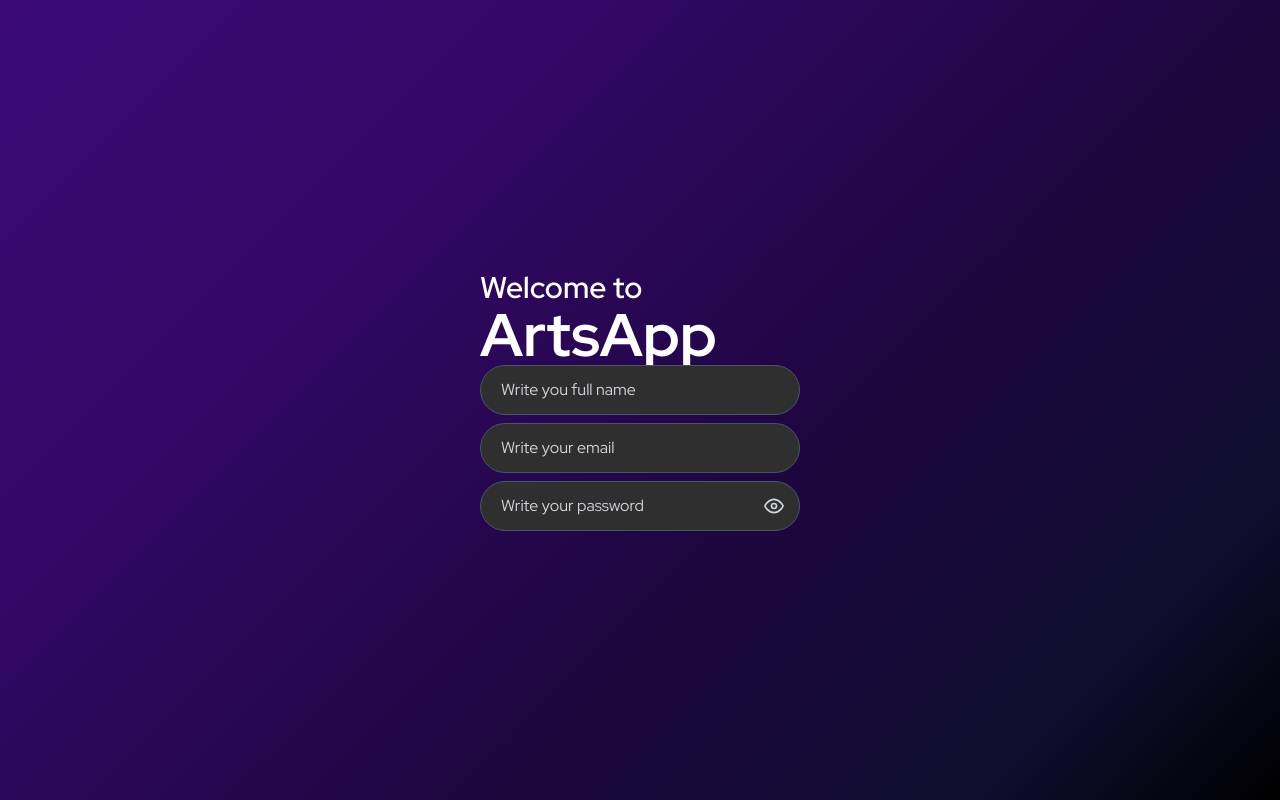
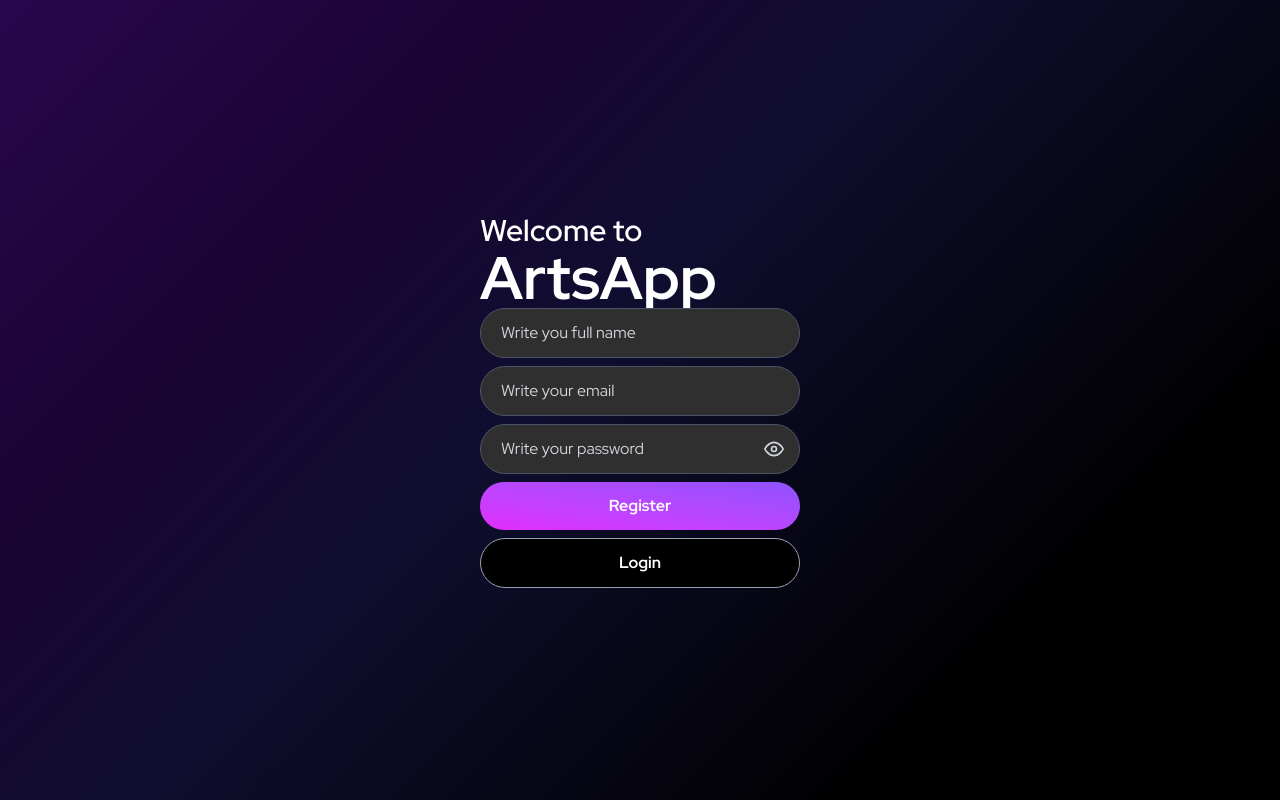
Before and after one commit to Iryna9992004/artsapp, a Next.js app in the folder frontend/: page / in a window 1280 px wide. Built offline with nearby package versions, Linux system fonts and the light colour scheme.

Commit message:
feat: create reusable button component

```diff
--- a/frontend/src/app/layout.tsx
+++ b/frontend/src/app/layout.tsx
@@ -13,7 +13,7 @@ export default function RootLayout({
 }>) {
   const linearGradient = {
     background:
-      "linear-gradient(135deg, #3b0a77 0%, #330865 30%, #1e0640 60%, #0f0e2f 85%, #000000 100%)",
+      "linear-gradient(135deg, #2a064e 0%, #1a0433 25%, #0f0e2f 45%, #000000 80%, #000000 100%)",
   };
 
   return (
--- a/frontend/src/components/features/register-form/RegisterForm.tsx
+++ b/frontend/src/components/features/register-form/RegisterForm.tsx
@@ -1,4 +1,5 @@
 "use client";
+import Button from "@/components/ui/button/Button";
 import Input from "@/components/ui/input/Input";
 import React, { useState } from "react";
 
@@ -8,7 +9,7 @@ export default function RegisterForm() {
   const [password, setPassword] = useState("");
 
   return (
-    <form className="flex flex-col gap-2 min-w-80">
+    <form className="flex flex-col gap-2 min-w-80 max-w-full">
       <Input
         placeholder="Write you full name"
         value={full_name}
@@ -21,6 +22,8 @@ export default function RegisterForm() {
         setValue={setPassword}
         type="password"
       />
+      <Button text="Register" />
+      <Button text="Login" variant="secondary" />
     </form>
   );
 }
--- /dev/null
+++ b/frontend/src/components/ui/button/Button.tsx
@@ -0,0 +1,19 @@
+import React from "react";
+import { ButtonProps } from "./types";
+
+export default function Button({
+  text,
+  variant = "primary",
+  type,
+  onClick,
+}: ButtonProps) {
+  return (
+    <button
+      type={type as never}
+      className={`px-5 py-3 ${variant === "primary" ? "bg-linear-to-bl from-violet-500 to-fuchsia-500 hover:shadow-lg hover:shadow-violet-900" : "bg-black border border-gray-400 hover:bg-[#141414] hover:shadow-lg hover:shadow-gray-900"} rounded-full text-white font-bold cursor-pointer`}
+      onClick={onClick}
+    >
+      {text}
+    </button>
+  );
+}
--- /dev/null
+++ b/frontend/src/components/ui/button/types.ts
@@ -0,0 +1,6 @@
+export interface ButtonProps {
+  text: string;
+  onClick?: () => void;
+  type?: "submit" | "text";
+  variant?: "primary" | "secondary";
+}
```
Also changed, not shown: frontend/src/components/ui/button/index.ts (added).
